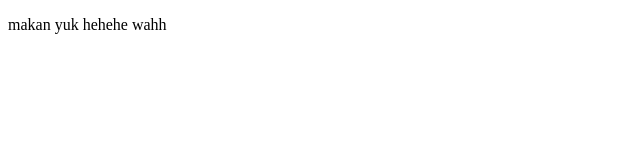
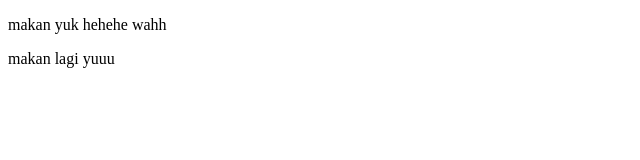
Before and after one commit to imronmaulana14/belajarhtml, a website: page index.html in a window 1280 px wide. Shown: the full height of the page, 0-640 px from the left. Drawn offline with Linux system fonts and the light colour scheme.

Commit message:
Pesan commit

```diff
--- a/index.html
+++ b/index.html
@@ -9,5 +9,8 @@
     <div>
         <p>makan yuk hehehe wahh</p>
     </div>
+    <div>
+        <p>makan lagi yuuu</p>
+    </div>
 </body>
 </html>
```
